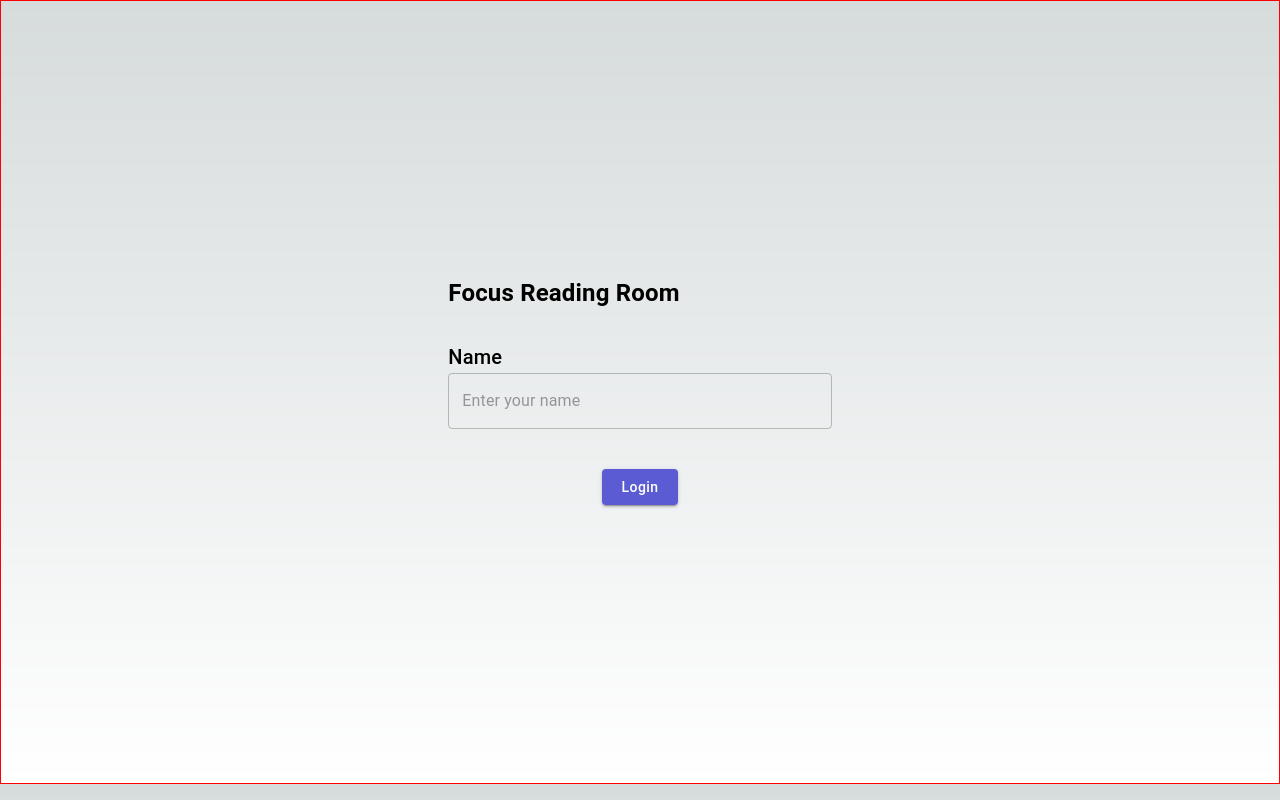
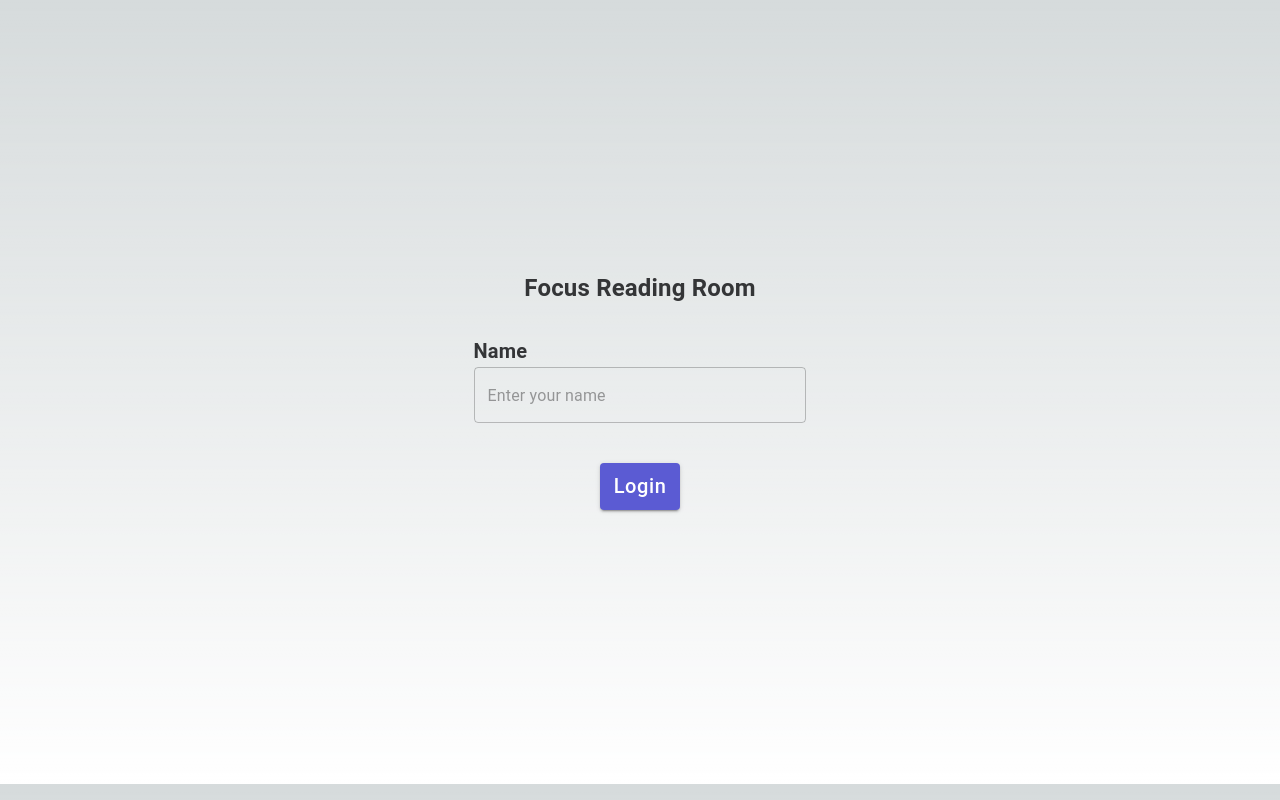
Before and after one commit to mayurigurav1997/library-booking, a Next.js app: page / in a window 1280 px wide. Built offline with nearby package versions, Linux system fonts and the light colour scheme.

Commit message:
Login page style done

```diff
--- a/src/pages/Login/login.jsx
+++ b/src/pages/Login/login.jsx
@@ -18,13 +18,19 @@ const Login = () => {
     const [loading, setLoading] = useState(false);
     const CustomButton = styled(Button)({
         color: 'white',
-        backgroundColor: '#5b5bd3'
+        backgroundColor: '#5b5bd3',
+        fontSize: "20px"
     });
-    const Typography4 = styled(Typography)`
-    font-size: 24px;
-    font-weight: bold;
-    color:"#202124ed"
-  `;
+    const Typography3 = styled(Typography)({
+        fontSize: "24px",
+        fontWeight: "bold",
+        color: "#202124e6",
+    });
+    const Typography4 = styled(Typography)({
+        fontSize: "20px",
+        fontWeight: "bold",
+        color: "#202124e6",
+    });;
     const handleNameChange = (event) => {
         setName(event.target.value);
         setError('');
@@ -35,7 +41,6 @@ const Login = () => {
             return;
         }
         // console.log(allUsers)
-
         dispatch(setUser(name))
         for (user of userData) {
             if (!userData.some((obj) => obj.name == name)) {
@@ -47,20 +52,21 @@ const Login = () => {
         }
         setName('');
         // console.log(name)
-
         router.push("/Tables")
     }
     useEffect(() => {
         dispatch(setSubmit(allUsers))
     }, [allUsers])
     return (
-        <Box sx={{ display: "flex", justifyContent: "center", alignItems: "center", height: "98vh" }} border="1px solid red">
+        <Box sx={{ display: "flex", justifyContent: "center", alignItems: "center", height: "98vh" }} border="0px solid red">
             {loading ? <Box sx={{ display: 'flex', position: "absolute" }} border="1px solid blue">
                 <CircularProgress />
             </Box> : <></>}
-            <Box sx={{ display: "flex", flexDirection: "column", width: "30%" }} border="0px solid blue">
-                <Typography4 variant="h4" sx={{ textAlign: "center", mb: 4 }}>Focus Reading Room</Typography4>
-                <Typography variant="h6" sx={{ textAlign: "left" }}>Name</Typography>
+            <Box sx={{ display: "flex", flexDirection: "column", width: "26%" }} border="0px solid blue">
+                <Box sx={{ display: "flex", justifyContent: "center" }}>
+                    <Typography3 variant="h4" sx={{ textAlign: "center", mb: 4 }}>Focus Reading Room</Typography3>
+                </Box>
+                <Typography4 variant="h6" sx={{ textAlign: "left" }}>Name</Typography4>
 
                 <Box sx={{ mb: 5 }}>
                     <OutlinedInput
@@ -74,7 +80,7 @@ const Login = () => {
                     {error && <Typography variant="h6" color="red">Please Enter the Name</Typography>}
                 </Box>
                 <Box sx={{ display: "flex", justifyContent: "center", }}>
-                    <CustomButton variant="contained" sx={{ width: "20%", textTransform: "capitalize" }}
+                    <CustomButton variant="contained" sx={{ width: "24%", textTransform: "capitalize" }}
                         onClick={handleLogin} >
                         Login
                     </CustomButton>
```
Also changed, not shown: src/pages/Tables/tables.jsx (+7 -3 lines).
